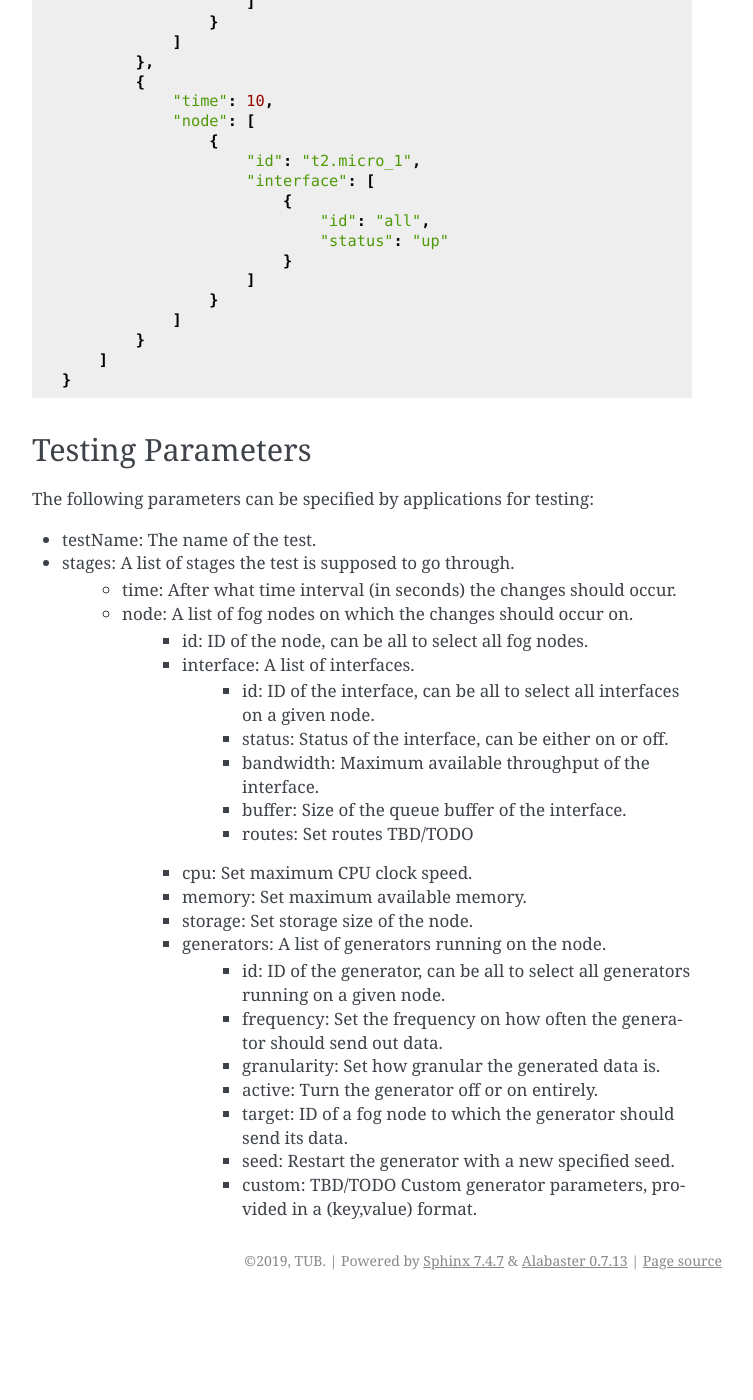
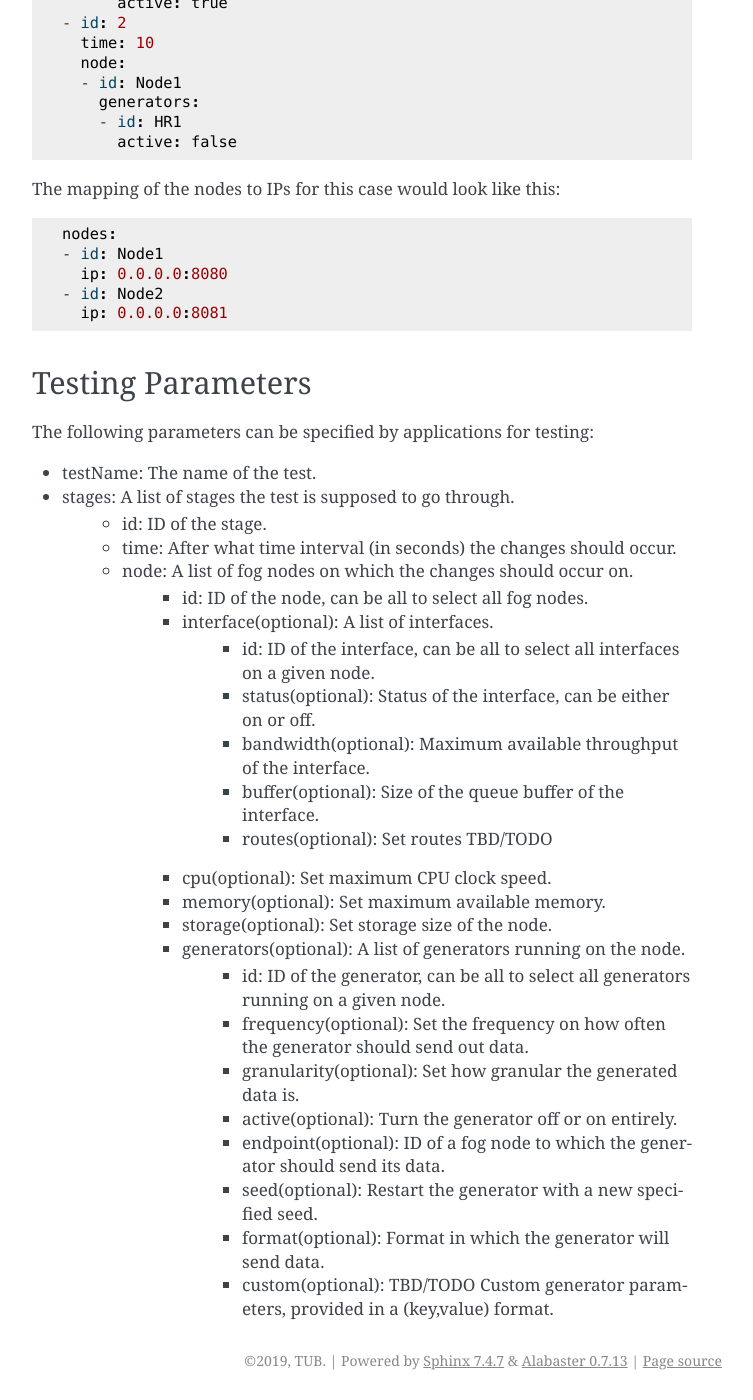
Before and after one commit to FCP-MockFogLoad/MockFogLoad, a Sphinx documentation site: the page built from docs/source/testing.rst, in a window 1280 px wide and 1400 px high, scrolled down 672 px. Shown: the whole window, without its empty margins (388-1141 px from the left). Built offline with Sphinx 7.4.7, drawn with Linux system fonts in a browser that asks for light colours; before the commit the page ends 1972 px from its top, so only the background shows below that; some of the changed text lies outside the part shown.

Commit message:
Updated docs

```diff
--- a/docs/source/conf.py
+++ b/docs/source/conf.py
@@ -17,7 +17,7 @@
 
 # -- Project information -----------------------------------------------------
 
-project = 'MockFogLoad'
+project = 'MFL'
 copyright = '2019, TUB'
 author = 'TUB'
 
--- a/docs/source/index.rst
+++ b/docs/source/index.rst
@@ -11,6 +11,7 @@ Welcome to MockFogLoad's documentation!
    :caption: Contents:
 
    testing
+   generators
 
 
 Indices and tables
--- a/docs/source/testing.rst
+++ b/docs/source/testing.rst
@@ -1,46 +1,45 @@
 Testing Framework
 =================
 
-MockFogLoad allows application developers to specify test cases which will be excuted by the orchestrator. The tests are separated into stages, each stage has a time in seconds associated with it. The execution timing on the Fog Nodes will be best effort while the timing on the generators will be exact.
-The testfiles have to be provided to the orchestrator in a JSON format.
+MockFogLoad allows application developers to specify test cases which will be excuted by the orchestrator. The tests are separated into stages, each stage has a time in seconds associated with it. The execution timing on the Fog Nodes and generators will be exact.
+The testfiles have to be provided to the orchestrator in a YAML format.
+
+The mapping of Node ids to IP addresses has to be provided in a map file.
 
 Example Test
 ------------
-The following JSON is an example test. It will turn off all interfaces on the node with id t2.micro_1 after 10 seconds. After another 10 seconds, all interfaces will be turned back on::
+The following YAML is an example test. The first stage will spawn a generator of type HeartRate on the Node with ID Node1. It will set the frequency to 30 and the destination of the events to Node2.
+The second stage will turn off the generator. ::
 
-    {
-        "testName": "AllDown",
-        "stages": [
-            {
-                "time": 10,
-                "node": [
-                    {
-                        "id": "t2.micro_1",
-                        "interface": [
-                            {
-                                "id": "all",
-                                "status": "down"
-                            }
-                        ]
-                    }
-                ]
-            },
-            {
-                "time": 10,
-                "node": [
-                    {
-                        "id": "t2.micro_1",
-                        "interface": [
-                            {
-                                "id": "all",
-                                "status": "up"
-                            }
-                        ]
-                    }
-                ]
-            }
-        ]
-    }
+
+    testName: HeartRate
+    stages:
+    - id: 1
+      time: 10
+      node:
+      - id: Node1
+        generators:
+        - id: HR1
+          kind: HeartRate
+          frequency: 30
+          endpoint: Node2
+          active: true
+    - id: 2
+      time: 10
+      node:
+      - id: Node1
+        generators:
+        - id: HR1
+          active: false
+
+The mapping of the nodes to IPs for this case would look like this::
+
+
+    nodes:
+    - id: Node1
+      ip: 0.0.0.0:8080
+    - id: Node2
+      ip: 0.0.0.0:8081
 
 Testing Parameters
 ------------------
@@ -49,23 +48,25 @@ The following parameters can be specified by applications for testing:
 
 * testName: The name of the test.
 * stages: A list of stages the test is supposed to go through.
+    * id: ID of the stage.
     * time: After what time interval (in seconds) the changes should occur.
     * node: A list of fog nodes on which the changes should occur on.
         * id: ID of the node, can be all to select all fog nodes.
-        * interface: A list of interfaces.
+        * interface(optional): A list of interfaces.
             * id: ID of the interface, can be all to select all interfaces on a given node.
-            * status: Status of the interface, can be either on or off.
-            * bandwidth: Maximum available throughput of the interface.
-            * buffer: Size of the queue buffer of the interface.
-            * routes: Set routes TBD/TODO
-        * cpu: Set maximum CPU clock speed.
-        * memory: Set maximum available memory.
-        * storage: Set storage size of the node.
-        * generators: A list of generators running on the node.
+            * status(optional): Status of the interface, can be either on or off.
+            * bandwidth(optional): Maximum available throughput of the interface.
+            * buffer(optional): Size of the queue buffer of the interface.
+            * routes(optional): Set routes TBD/TODO
+        * cpu(optional): Set maximum CPU clock speed.
+        * memory(optional): Set maximum available memory.
+        * storage(optional): Set storage size of the node.
+        * generators(optional): A list of generators running on the node.
             * id: ID of the generator, can be all to select all generators running on a given node.
-            * frequency: Set the frequency on how often the generator should send out data.
-            * granularity: Set how granular the generated data is.
-            * active: Turn the generator off or on entirely.
-            * target: ID of a fog node to which the generator should send its data.
-            * seed: Restart the generator with a new specified seed.
-            * custom: TBD/TODO Custom generator parameters, provided in a (key,value) format.
+            * frequency(optional): Set the frequency on how often the generator should send out data.
+            * granularity(optional): Set how granular the generated data is.
+            * active(optional): Turn the generator off or on entirely.
+            * endpoint(optional): ID of a fog node to which the generator should send its data.
+            * seed(optional): Restart the generator with a new specified seed.
+            * format(optional): Format in which the generator will send data.
+            * custom(optional): TBD/TODO Custom generator parameters, provided in a (key,value) format.
```
Also changed, not shown: docs/source/generators.rst (added, +12 -0 lines).
